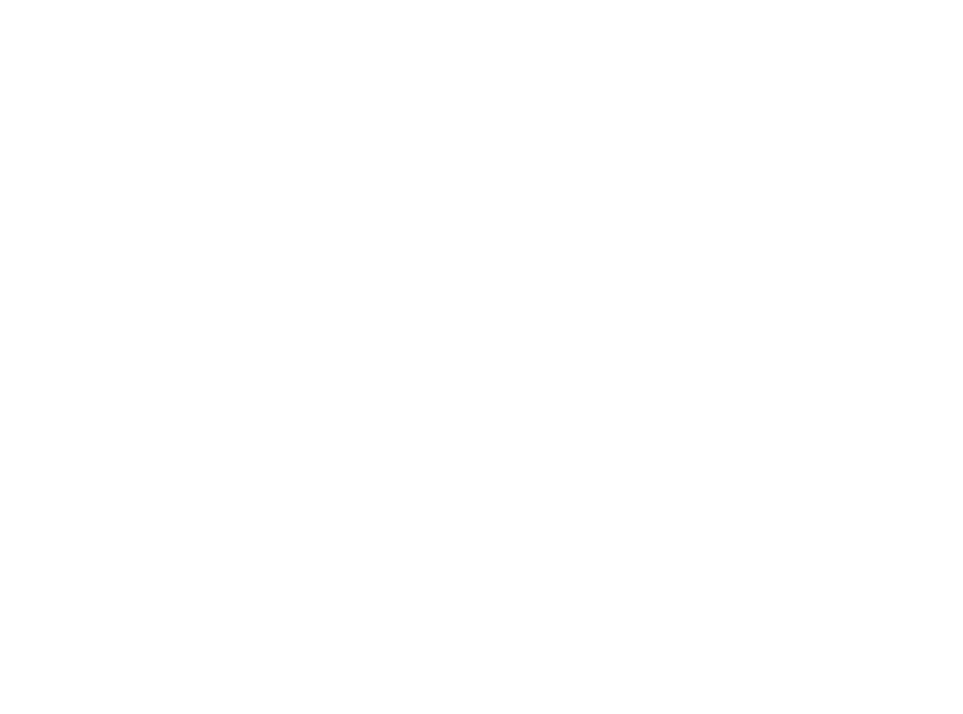
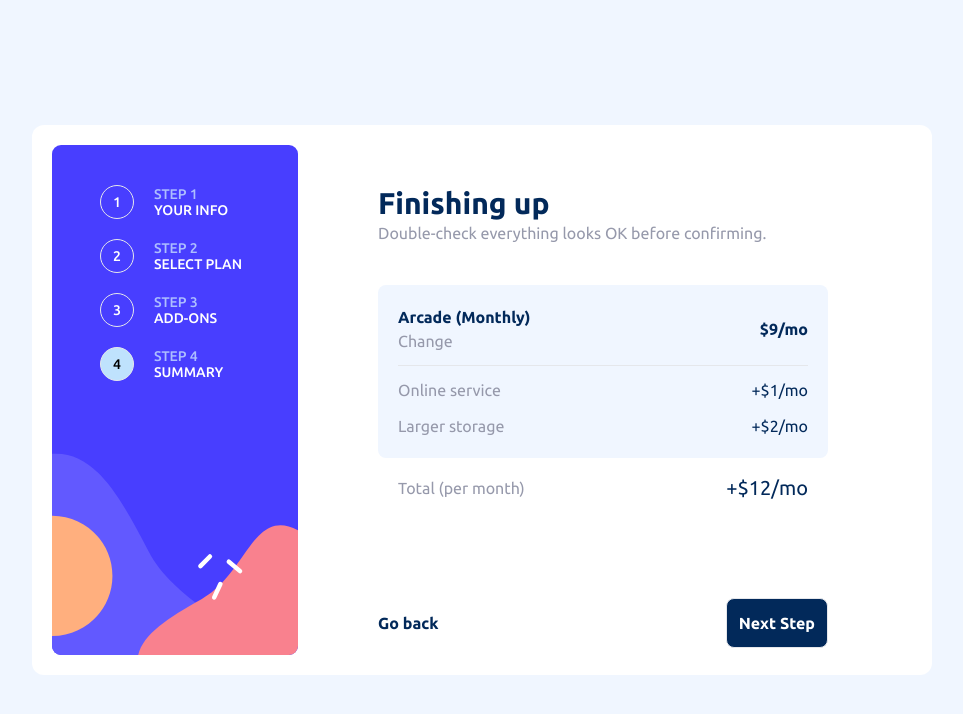
Before and after one commit to oducoelho/Multi-Step, a React (Vite) app: page /summary in a window 1280 px wide. Before the commit this address had no page. Shown: the top 714 px of the page, without its empty margins (158-1121 px from the left). Built offline with nearby package versions, Linux system fonts and the light colour scheme.

Commit message:
finishing the last part with styles

```diff
--- a/src/Router.tsx
+++ b/src/Router.tsx
@@ -1,6 +1,7 @@
 import { Route, Routes } from 'react-router-dom'
 import { AddOns } from './components/AddOns'
 import { SelectYourPlan } from './components/SelectYourPlan'
+import { Summary } from './components/Summary'
 import { YourInfos } from './components/YourInfos'
 
 
@@ -11,6 +12,7 @@ export const Router = () => {
         <Route path="/" element={<YourInfos />} />
         <Route path="/selectyourplan" element={<SelectYourPlan />} />
         <Route path="/addons" element={<AddOns />} />
+        <Route path="/summary" element={<Summary />} />
       </Route>
     </Routes>
   )
--- a/src/components/SelectYourPlan.tsx
+++ b/src/components/SelectYourPlan.tsx
@@ -63,7 +63,7 @@ export const SelectYourPlan = () => {
               <span className='absolute left-5 bottom-3 text-[#9699ab]'>$15/mo</span>
             </div>
           </div>
-          <div className='w-full bg-[#f0f6ff] py-4 flex justify-center gap-5 mt-6 rounded-lg'>
+          <div className='w-full py-4 flex justify-center gap-5 mt-6 rounded-lg'>
             <span className='font-extrabold text-[#02295a]' >Monthly</span>
             <input
               className="mt-[0.3rem] mr-2 h-3.5 w-8 appearance-none rounded-[0.4375rem] bg-[#02295a] dark:bg-[#02295a] before:pointer-events-none before:absolute before:h-3.5 before:w-3.5 before:rounded-full before:bg-transparent before:content-[''] after:absolute after:z-[2] after:-mt-[0.1875rem] after:h-5 after:w-5 after:rounded-full after:border-none after:bg-neutral-100 after:shadow-[0_0px_3px_0_rgb(0_0_0_/_7%),_0_2px_2px_0_rgb(0_0_0_/_4%)] after:transition-[background-color_0.2s,transform_0.2s] after:content-[''] checked:bg-primary dark:checked:bg-primary checked:after:absolute checked:after:z-[2] checked:after:-mt-[3px] checked:after:ml-[1.0625rem]"
--- /dev/null
+++ b/src/components/Summary.tsx
@@ -0,0 +1,80 @@
+import '../styles/global.css'
+import SideBar from '../assets/bg-sidebar-desktop.svg'
+
+export const Summary = () => {
+  return (
+    <div className='w-screen h-screen bg-[#f0f6ff] flex justify-center items-center'>
+      <div className='bg-white p-5 w-[900px] rounded-xl relative flex'>
+        <div className='relative grid grid-cols-1'>
+            <img src={SideBar} alt="" className='h-[510px]'/>
+          <div className='absolute left-12 top-10 flex flex-col gap-5'>
+            <p className=' flex gap-5 items-center leading-4 font-medium text-sm'>
+              <span  className='border text-white py-2 px-3 rounded-full'>1</span>
+              <div className='text-white'>
+                <span className='text-[#adbeff]'>STEP 1</span> <br />
+                YOUR INFO
+              </div>
+            </p>
+            <p className='flex gap-5 items-center  leading-4 font-medium text-sm'>
+              <span className='border text-white py-2 px-3 rounded-full'>2</span>
+              <div className='text-white'>
+                <span className='text-[#adbeff]'>STEP 2</span> <br />
+                SELECT PLAN
+              </div>
+            </p>
+            <p className='flex gap-5 items-center  leading-4 font-medium text-sm'>
+              <span className='border text-white py-2 px-3 rounded-full'>3</span>
+              <div className='text-white'>
+                <span className='text-[#adbeff]'>STEP 3</span> <br />
+                ADD-ONS
+              </div>
+            </p>
+            <p className='flex gap-5 items-center  leading-4 font-medium text-sm'>
+              <span className='border py-2 px-3 rounded-full bg-[#bfe2fd]'>4</span>
+              <div className='text-white'>
+                <span className='text-[#adbeff]'>STEP 4</span> <br />
+                SUMMARY
+              </div>
+            </p>
+          </div>
+        </div>
+        <div className='px-20'>
+          <div className='py-10'>
+            <h1 className='text-3xl font-extrabold text-[#02295a]'>Finishing up</h1>
+            <p className='text-[#9699ab]'>Double-check everything looks OK before confirming.</p>
+          </div>
+          <div>
+            <div className='bg-[#f0f6ff] p-5 w-[450px] rounded-lg'>
+              <div className='flex justify-between items-center pb-3 border-b-[1px]'>
+                <div>
+                  <p className='font-extrabold text-[#02295a]'>Arcade (Monthly)</p>
+                  <span className='text-[#9699ab] cursor-pointer'>Change</span>
+                </div>
+                <span className='font-extrabold text-[#02295a]'>$9/mo</span>
+              </div>
+
+              <div>
+                <div className='flex justify-between items-center text-[#9699ab] py-3'>
+                  <span>Online service</span>
+                  <span className='text-[#02295a]'>+$1/mo</span>
+                </div>
+                <div className='flex justify-between items-center text-[#9699ab] '>
+                  <span>Larger storage</span>
+                  <span className='text-[#02295a]'>+$2/mo</span>
+                </div>
+              </div>
+            </div>
+            <div className='flex items-center justify-between px-5 py-4'>
+              <span className='text-[#9699ab]'>Total (per month)</span>
+              <span className='text-[#02295a] text-xl'>+$12/mo</span>
+            </div>
+          </div>
+          <div className='flex justify-between pt-20'>
+            <button className='text-[#02295a] font-semibold rounded-lg'>Go back</button>
+            <button className='border bg-[#02295a] p-3 text-white font-semibold rounded-lg'>Next Step</button>
+          </div>
+        </div>
+      </div>
+    </div>
+  )
+}
```
